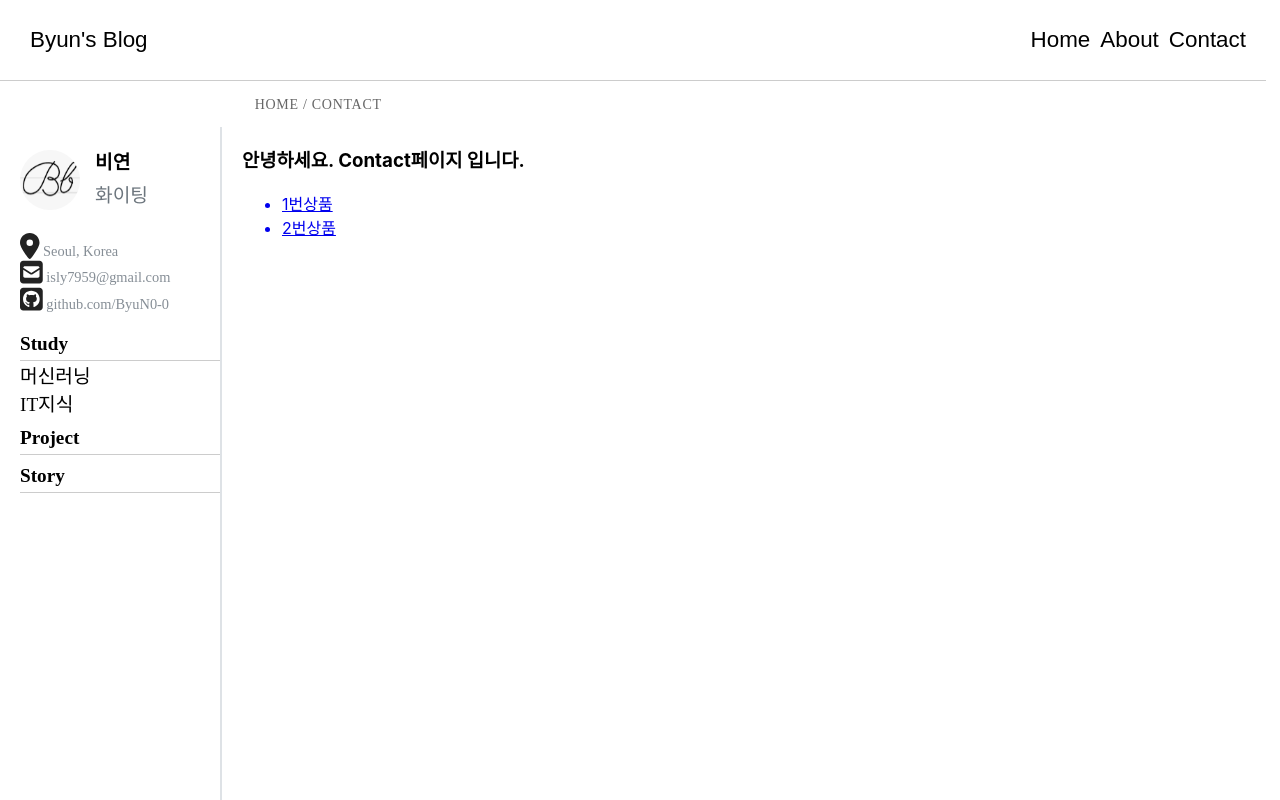
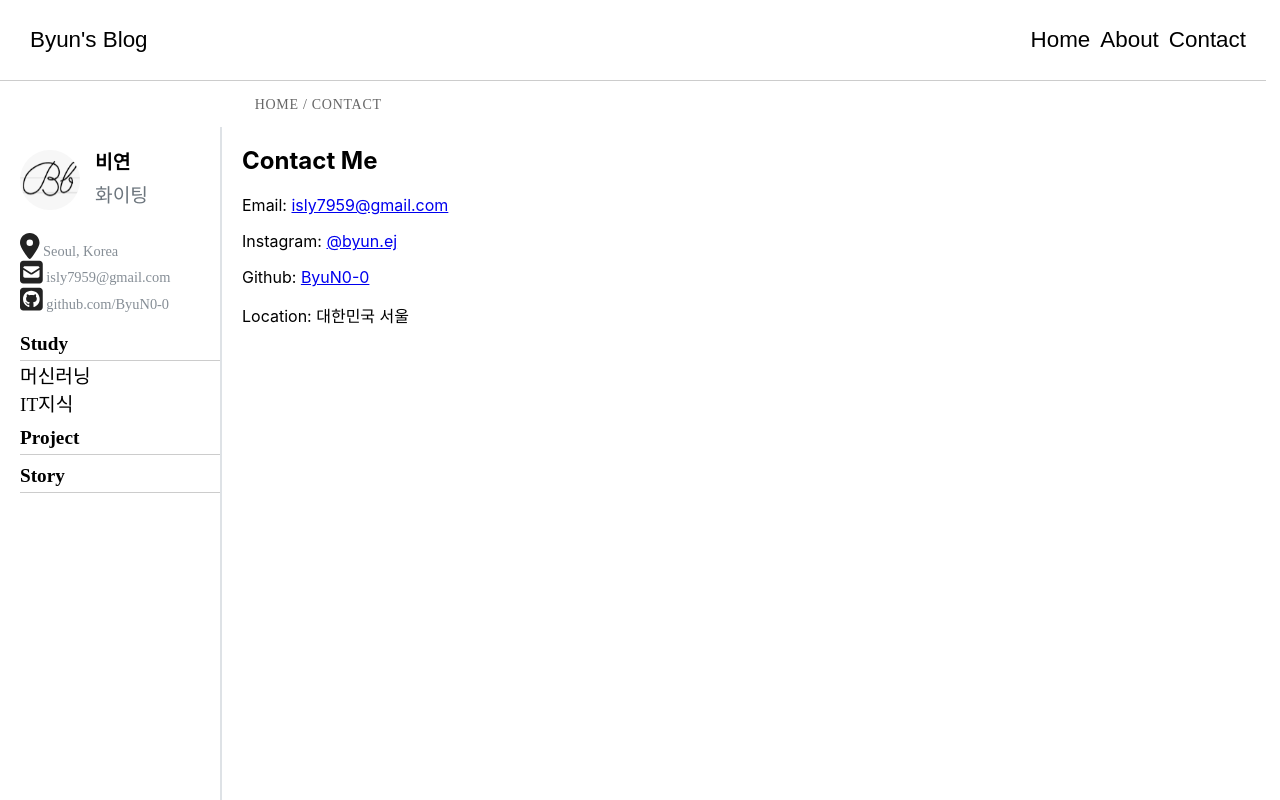
Before and after one commit to ByuN0-0/ByuN0-0.github.io, a React (Create React App) app: page /contact in a window 1280 px wide. Shown: the top 800 px of the page. Built offline with nearby package versions, Linux system fonts and the light colour scheme; a web font is replaced by a local one.

Commit message:
add Contact.js

```diff
--- a/src/pages/Contact.js
+++ b/src/pages/Contact.js
@@ -1,18 +1,21 @@
 import React from "react";
-import { Link } from "react-router-dom";
 
-const Contact = (props) => {
+const Contact = () => {
   return (
-    <div>
-      <h3>안녕하세요. Contact페이지 입니다.</h3>
-      <ul>
-        <Link to="/product/1">
-          <li>1번상품</li>
-        </Link>
-        <Link to="/product/2">
-          <li>2번상품</li>
-        </Link>
-      </ul>
+    <div className="contact-container">
+      <h2>Contact Me</h2>
+      <div className="contact-info">
+        <p>
+          Email: <a href="mailto:isly7959@gmail.com">isly7959@gmail.com</a>
+        </p>
+        <p>
+          Instagram: <a href="https://www.instagram.com/byun.ej/">@byun.ej</a>
+        </p>
+        <p>
+          Github: <a href="https://github.com/ByuN0-0">ByuN0-0</a>
+        </p>
+        <p>Location: 대한민국 서울</p>
+      </div>
     </div>
   );
 };
```
